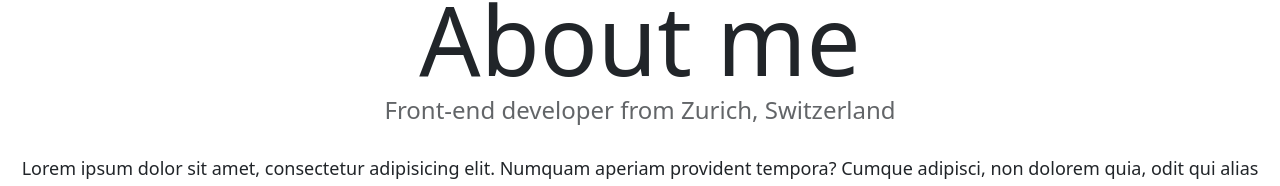
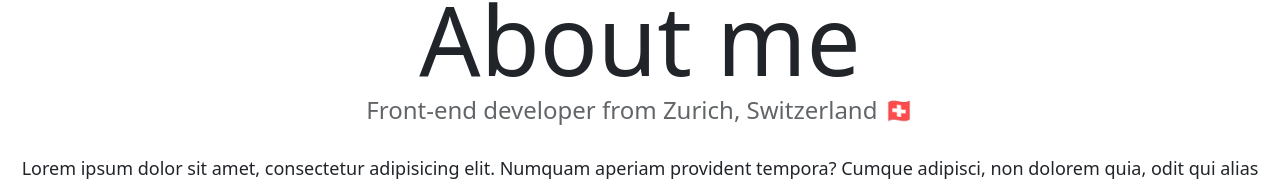
Before and after one commit to anabana21/Homework-About-me-Page, a website: page about.html in a window 1280 px wide. Shown: the part 119-305 px from the top of the page. Drawn offline with nearby package versions, Linux system fonts and the light colour scheme.

Commit message:
added flag emoji

```diff
--- a/about.html
+++ b/about.html
@@ -50,7 +50,7 @@
       </div>
     </nav>
     <h1 class="text-center">About me</h1>
-    <h3 class="text-center">Front-end developer from Zurich, Switzerland</h3>
+    <h3 class="text-center">Front-end developer from Zurich, Switzerland 🇨🇭 </h3>
     <div class="about-paragraphs text-center">
       <p>
         Lorem ipsum dolor sit amet, consectetur adipisicing elit. Numquam
```
